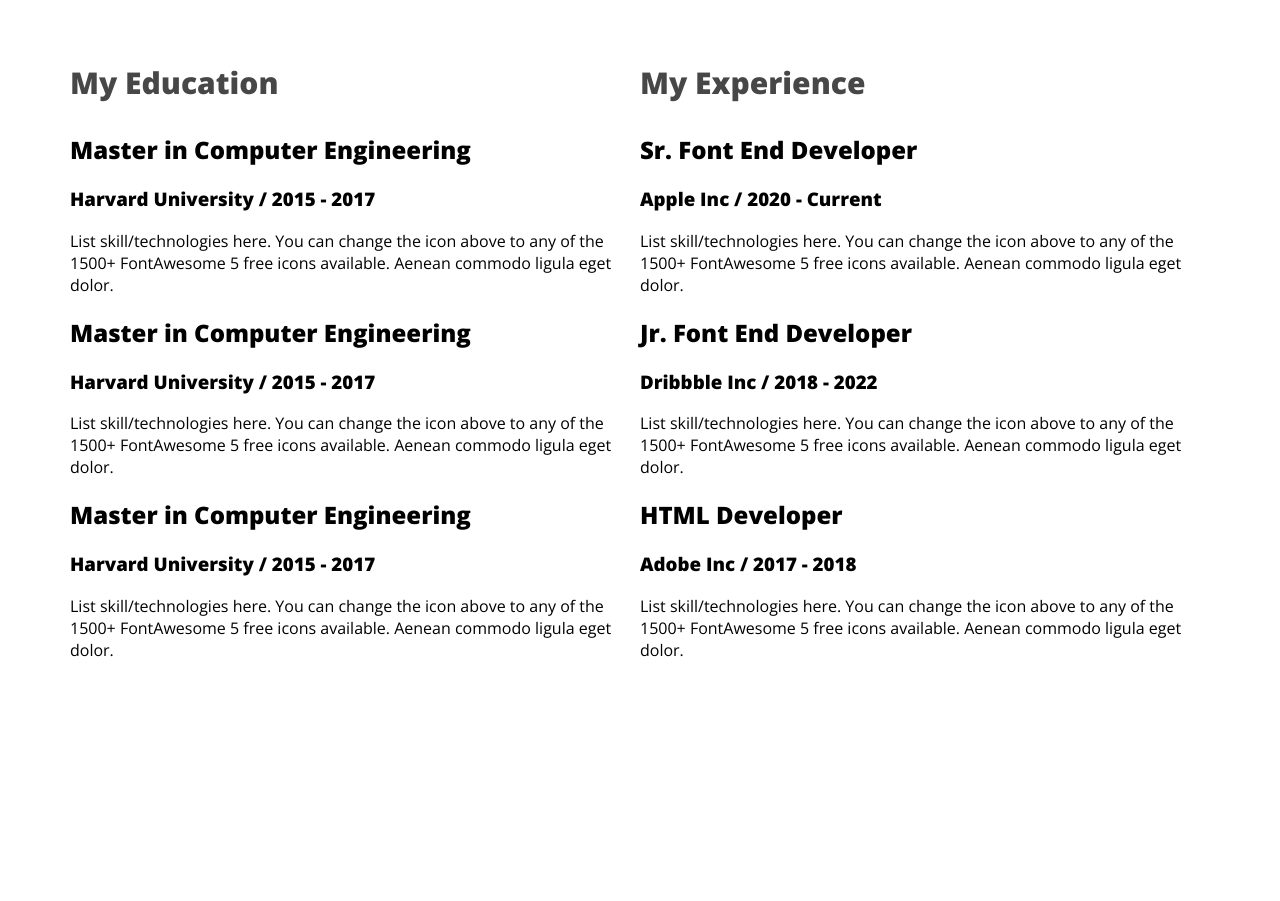
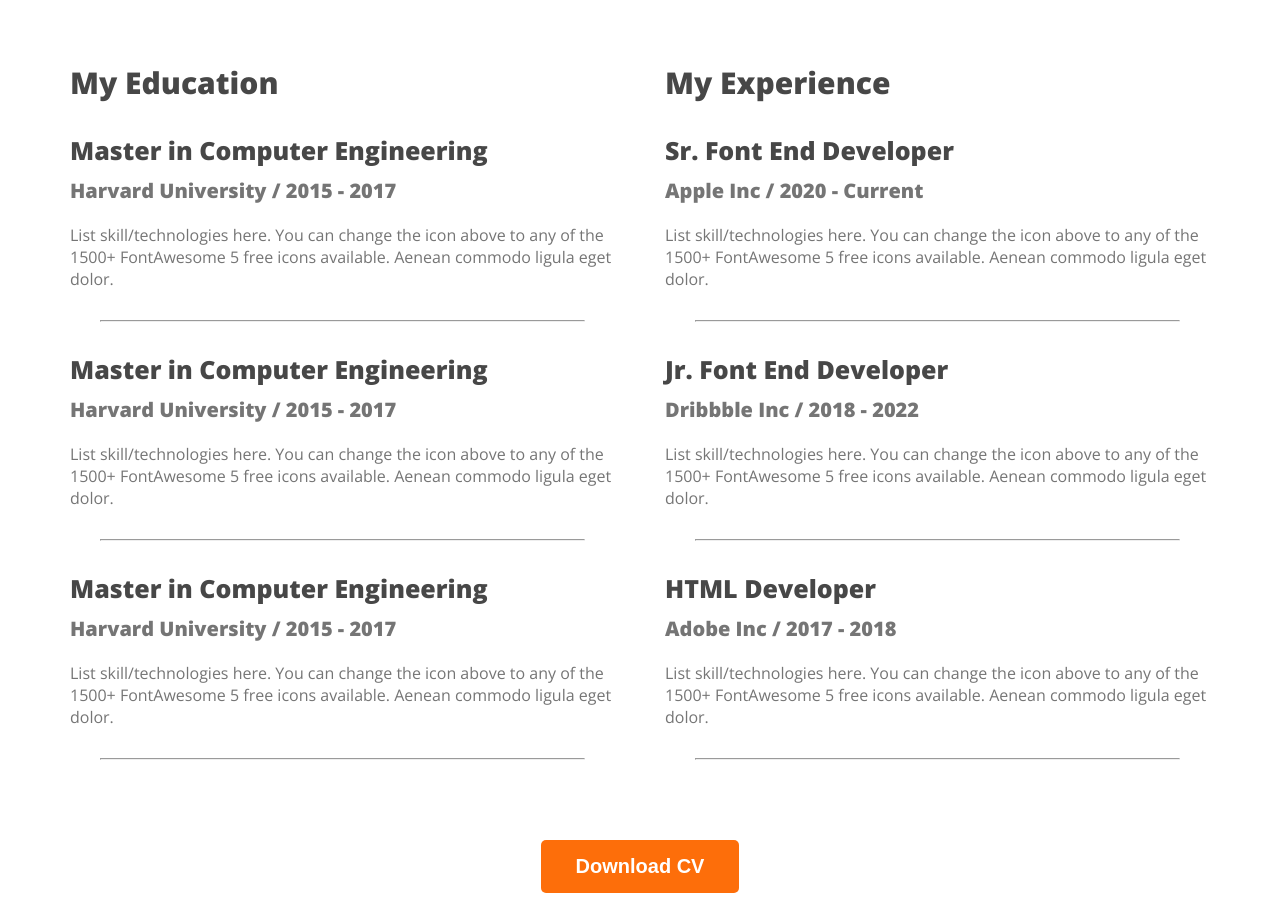
Before and after one commit to Mirza-Shahriar-Tonmoy/developer-portfolio, a plain HTML site: page index.html in a window 1280 px wide. Shown: the part 2362-3263 px from the top of the page. Before the commit the page ends 3047 px from the top, so only its background shows below. Drawn offline with nearby package versions, Linux system fonts and the light colour scheme.

Commit message:
Download CV button added

```diff
--- a/index.html
+++ b/index.html
@@ -129,18 +129,21 @@
               <p class="resume-item-description">List skill/technologies here. You can change the icon above
                 to any of the 1500+ FontAwesome 5 free icons available. Aenean commodo ligula eget dolor.</p>
             </div>
+            <hr>
             <div class="resume-item">
               <h2 class="resume-item-title">Master in Computer Engineering</h2>
               <h3 class="resume-item-institution">Harvard University / 2015 - 2017</h3>
               <p class="resume-item-description">List skill/technologies here. You can change the icon above
                 to any of the 1500+ FontAwesome 5 free icons available. Aenean commodo ligula eget dolor.</p>
             </div>
+            <hr>
             <div class="resume-item">
               <h2 class="resume-item-title">Master in Computer Engineering</h2>
               <h3 class="resume-item-institution">Harvard University / 2015 - 2017</h3>
               <p class="resume-item-description">List skill/technologies here. You can change the icon above
                 to any of the 1500+ FontAwesome 5 free icons available. Aenean commodo ligula eget dolor.</p>
             </div>
+            <hr>
           </div>
           <div class="resume-column">
             <h3 class="resume-column-title">My Experience</h3>
@@ -150,22 +153,30 @@
               <p class="resume-item-description">List skill/technologies here. You can change the icon above
                 to any of the 1500+ FontAwesome 5 free icons available. Aenean commodo ligula eget dolor.</p>
             </div>
+            <hr>
             <div class="resume-item">
               <h2 class="resume-item-title">Jr. Font End Developer</h2>
               <h3 class="resume-item-institution">Dribbble Inc / 2018 - 2022</h3>
               <p class="resume-item-description">List skill/technologies here. You can change the icon above
                 to any of the 1500+ FontAwesome 5 free icons available. Aenean commodo ligula eget dolor.</p>
             </div>
+            <hr>
             <div class="resume-item">
               <h2 class="resume-item-title">HTML Developer</h2>
               <h3 class="resume-item-institution">Adobe Inc / 2017 - 2018</h3>
               <p class="resume-item-description">List skill/technologies here. You can change the icon above
                 to any of the 1500+ FontAwesome 5 free icons available. Aenean commodo ligula eget dolor.</p>
             </div>
+            <hr>
           </div>
+        </div>
+        <div class="download-button">
+          <button class="primary-btn">Download CV</button>
         </div>
       </section>
     </main>
-    <footer></footer>
+    <footer>
+
+    </footer>
   </body>
 </html>
--- a/styles/portfolio.css
+++ b/styles/portfolio.css
@@ -149,10 +149,40 @@ main section {
 /* resume section */
 .resume-container {
   display: flex;
+  gap: 50px;
 }
 
 .resume-column-title {
-  color:#474747;
+  color: #474747;
   font-size: 30px;
+  font-weight: 700;
+}
+
+.resume-item-title {
+  color: #474747;
+  font-size: 25px;
+  font-weight: 700;
+  margin-bottom: 10px;
+}
+.resume-item-institution {
+  color: #757575;
+  font-size: 20px;
+  font-weight: 600;
+  margin-bottom: 20px;
+  margin-top: 0px;
+}
+.resume-item-description {
+  color: #757575;
+  font-size: 16px;
+  font-weight: 400;
+}
+
+.resume-column hr{
+  margin: 30px;
 
 }
+
+.download-button{
+  margin-top: 50px;
+  text-align: center;
+}
```
